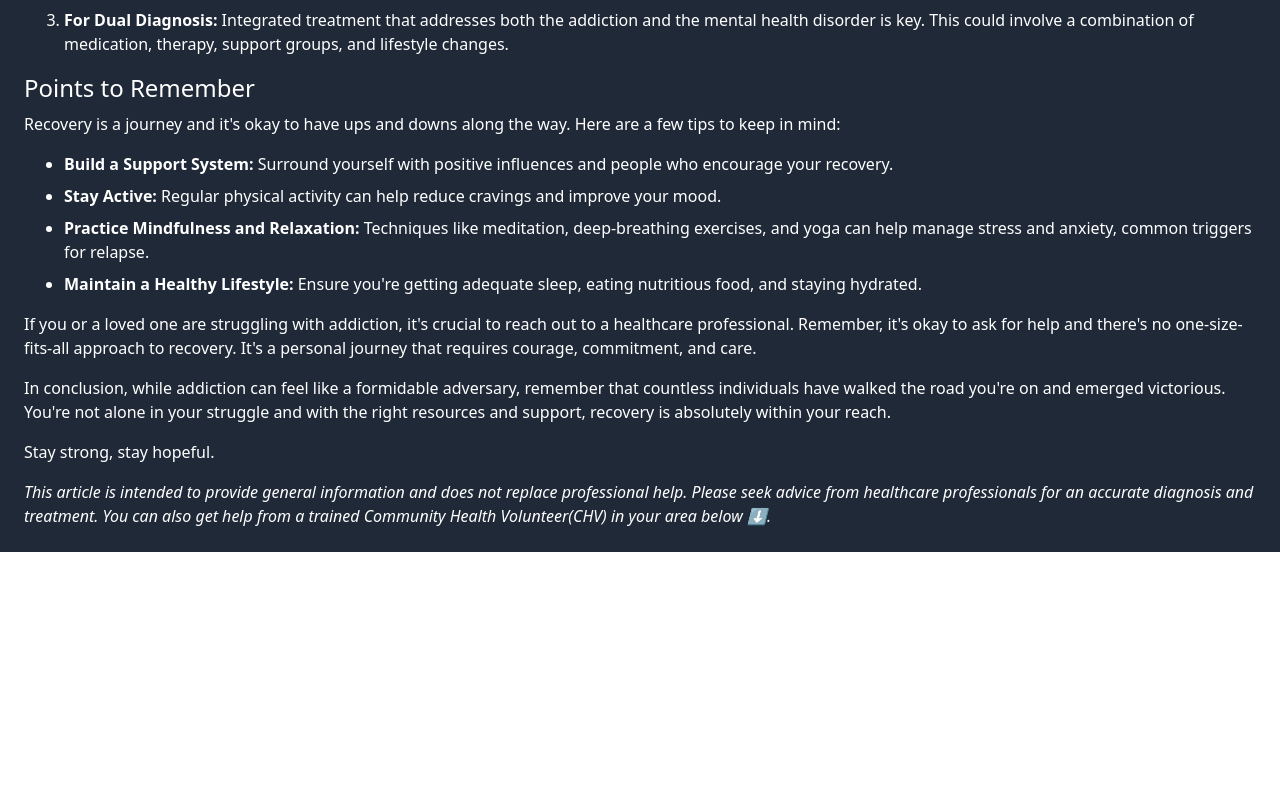
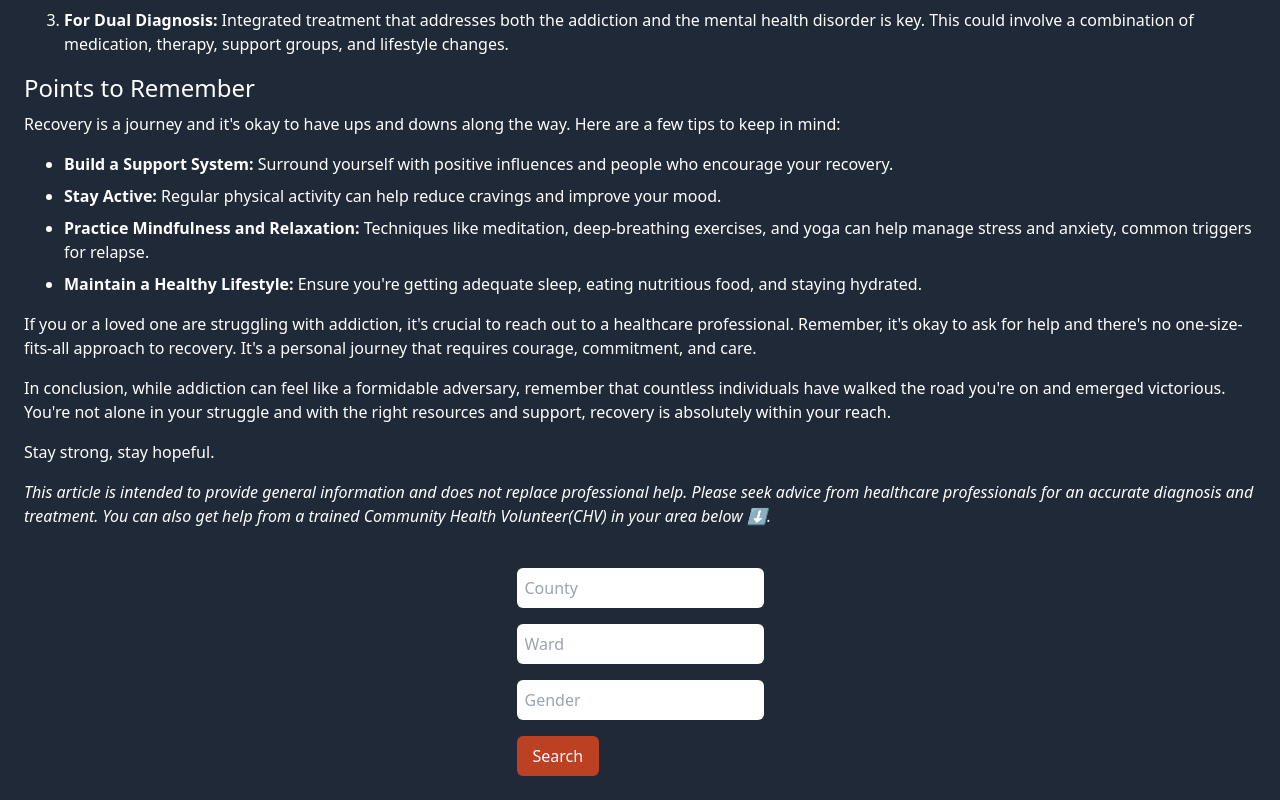
Before and after one commit to IsoDevMate/amany-music, a React (Vite) app in the folder amany/: page /WellnessAccess/addiction in a window 1280 px wide. Shown: the part 1692-2492 px from the top of the page. Before the commit the page ends 2244 px from the top, so only its background shows below. Built offline with nearby package versions, Linux system fonts and the light colour scheme.

Commit message:
chv search funcionality

```diff
--- a/amany/src/compenents/Home.jsx
+++ b/amany/src/compenents/Home.jsx
@@ -67,7 +67,7 @@ export const Home = () => {
             name='name'
             placeholder='Your full name'
             required
-            className='p-2 rounded-md mb-4'
+            className='input-box'
             value={formData.name}
             onChange={handleChange}
           />
@@ -76,7 +76,7 @@ export const Home = () => {
             name='gender'
             placeholder='Your gender'
             required
-            className='p-2 rounded-md mb-4'
+            className='input-box'
             value={formData.gender}
             onChange={handleChange}
           />
@@ -85,7 +85,7 @@ export const Home = () => {
             name='county'
             placeholder='Your county'
             required
-            className='p-2 rounded-md mb-4'
+            className='input-box'
             value={formData.county}
             onChange={handleChange}
           />
@@ -94,7 +94,7 @@ export const Home = () => {
             name='ward'
             placeholder='Your ward'
             required
-            className='p-2 rounded-md mb-4'
+            className='input-box'
             value={formData.ward}
             onChange={handleChange}
           />
@@ -131,7 +131,7 @@ export const Home = () => {
             name='phoneNumber'
             placeholder='Your phone number'
             required
-            className='p-2 rounded-md mb-4'
+            className='input-box'
             value={formData.phoneNumber}
             onChange={handleChange}
           />
--- a/amany/src/compenents/Wellness/Battles/Addiction.jsx
+++ b/amany/src/compenents/Wellness/Battles/Addiction.jsx
@@ -1,4 +1,5 @@
 import React from 'react'
+import SearchForm from '../SearchForm'
 
 const Addiction = () => {
   return (
@@ -97,6 +98,9 @@ const Addiction = () => {
             </p>
 
         </div>
+        <div className='flex justify-center items-center mt-10'>
+          <SearchForm/>
+        </div>
     </div>
   )
 }
--- /dev/null
+++ b/amany/src/compenents/Wellness/SearchForm.jsx
@@ -0,0 +1,50 @@
+import React, { useState } from 'react';
+import axios from 'axios';
+
+function SearchForm() {
+  const [county, setCounty] = useState('');
+  const [ward, setWard] = useState('');
+  const [gender, setGender] = useState('');
+  const [results, setResults] = useState([]);
+  const [isSearched, setIsSearched] = useState(false);
+
+  const handleSearch = async () => {
+    try {
+      const response = await axios.get(`http://localhost:8000/search`, {
+        params: {
+          county: county,
+          ward: ward,
+          gender: gender
+        }
+      });
+      setResults(response.data);
+      setIsSearched(true);
+    } catch(err) {
+      console.error(err);
+    }
+  };
+
+  return (
+    <div className='flex flex-col w-max text-black'>
+      <input placeholder="County" value={county} onChange={e => setCounty(e.target.value)} className='input-box'/>
+      <input placeholder="Ward" value={ward} onChange={e => setWard(e.target.value)} className='input-box'/>
+      <input placeholder="Gender" value={gender} onChange={e => setGender(e.target.value)} className='input-box'/>
+      <button onClick={handleSearch} className='py-2 px-4 bg-secondary text-white w-max rounded-md'>Search</button>
+
+      {results.length > 0 ? (    //checks if there is a result and renders it if found
+        results.map((result, i) => (
+        <div key={i} className='bg-secondary text-white rounded-md m-8 px-6 py-2'>
+          <p>Name: {result.name}</p>
+          <p>Phone Number: {result.phoneNumber}</p>
+        </div>
+        ))
+        ):  //else, gives a message that there has been no result
+        (
+            isSearched && <p className='bg-secondary text-white rounded-md m-8 px-6 py-2'>No results found.</p>
+        )
+    }
+    </div>
+  );
+}
+
+export default SearchForm;
--- a/amany/src/index.css
+++ b/amany/src/index.css
@@ -5,3 +5,7 @@
 .hover{
     @apply hover:border-b-2 border-black
 }
+
+.input-box{
+    @apply p-2 rounded-md mb-4
+}
```
